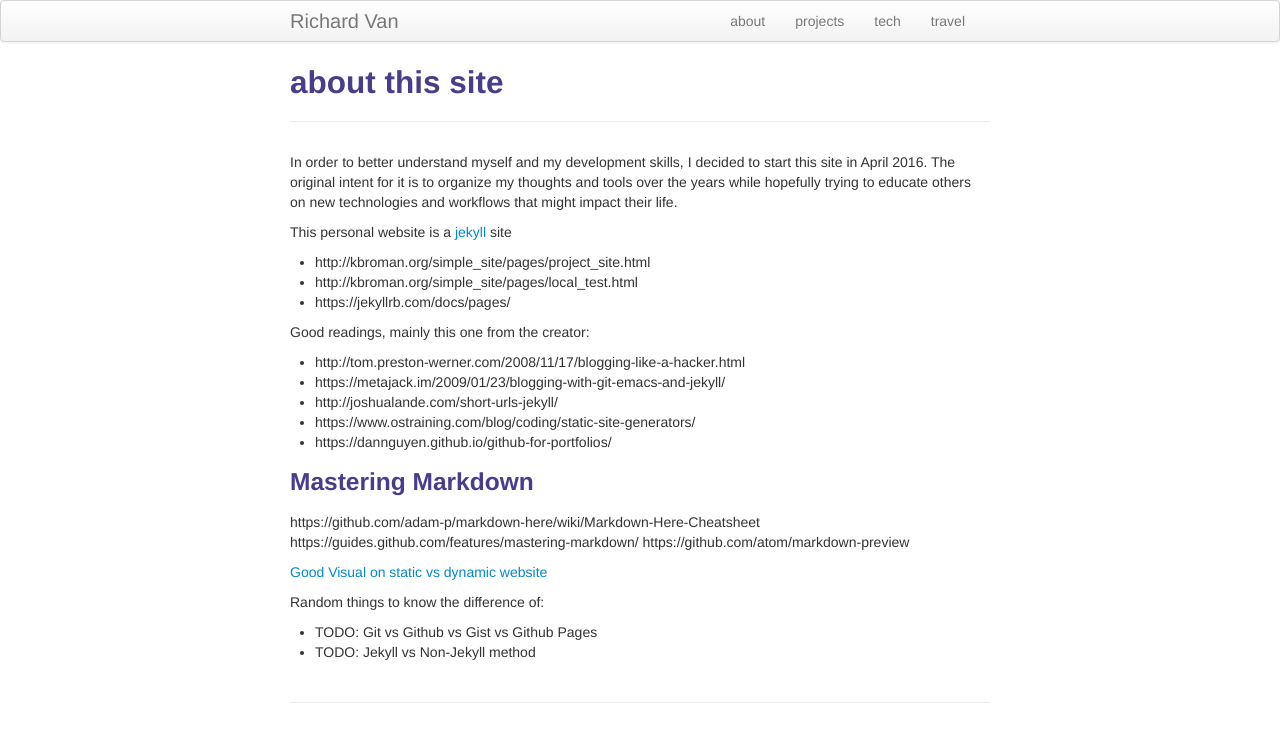
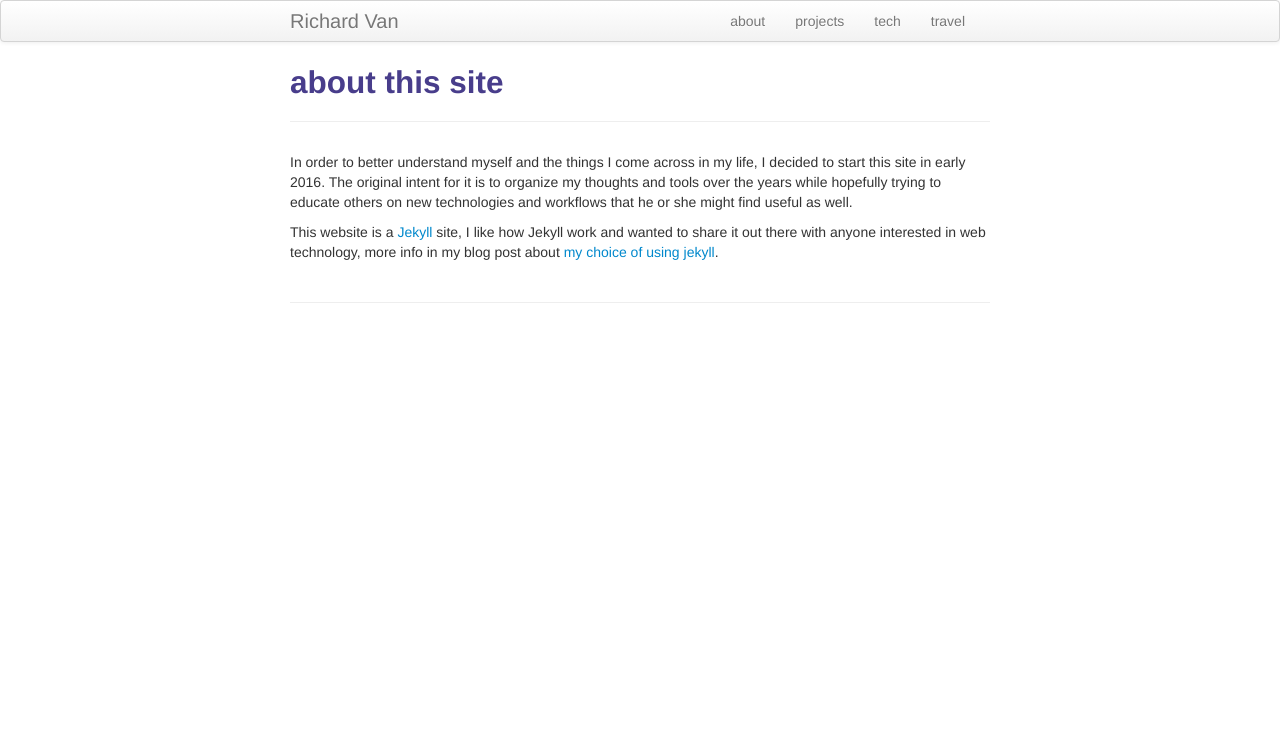
Before and after one commit to richardvan/richardvan.github.io, a Jekyll site: the page built from pages/thisSite.md, in a window 1280 px wide. Shown: the top 742 px of the page. Built offline with Jekyll 4.4.1, drawn with Linux system fonts in a browser that asks for light colours.

Commit message:
checkin from lappy, new blog post, updated about

```diff
--- a/pages/thisSite.md
+++ b/pages/thisSite.md
@@ -4,31 +4,6 @@ title: about this site
 description: Why I made this personal site
 ---
 
-In order to better understand myself and my development skills, I decided to start this site in April 2016.  The original intent for it is to organize my thoughts and tools over the years while hopefully trying to educate others on new technologies and workflows that might impact their life.
+In order to better understand myself and the things I come across in my life, I decided to start this site in early 2016.  The original intent for it is to organize my thoughts and tools over the years while hopefully trying to educate others on new technologies and workflows that he or she might find useful as well.
 
-This personal website is a [jekyll](https://jekyllrb.com) site
-
-- http://kbroman.org/simple_site/pages/project_site.html
-- http://kbroman.org/simple_site/pages/local_test.html
-- https://jekyllrb.com/docs/pages/
-
-Good readings, mainly this one from the creator:
-
-- http://tom.preston-werner.com/2008/11/17/blogging-like-a-hacker.html
-- https://metajack.im/2009/01/23/blogging-with-git-emacs-and-jekyll/
-- http://joshualande.com/short-urls-jekyll/
-- https://www.ostraining.com/blog/coding/static-site-generators/
-- https://dannguyen.github.io/github-for-portfolios/
-
-
-### Mastering Markdown
-https://github.com/adam-p/markdown-here/wiki/Markdown-Here-Cheatsheet
-https://guides.github.com/features/mastering-markdown/
-https://github.com/atom/markdown-preview
-
-[Good Visual on static vs dynamic website](http://nilclass.com/courses/what-is-a-static-website/#1)
-
-Random things to know the difference of:
-
-- TODO: Git vs Github vs Gist vs Github Pages
-- TODO: Jekyll vs Non-Jekyll method
+This website is a [Jekyll](https://jekyllrb.com) site, I like how Jekyll work and wanted to share it out there with anyone interested in web technology, more info in my blog post about [my choice of using jekyll]({% post_url 2016-04-13-why-a-jekyll-site %}).
```
Also changed, not shown: _posts/2016-04-08-lucky-is-lucky.md (+8 -4 lines), _posts/2016-04-11-my-top-ten-tips-to-better-travel.md (added, +11 -0 lines), _posts/2016-04-13-why-a-jekyll-site.md (added, +51 -0 lines), pages/about.md (+4 -2 lines), pages/private/justStartWriting.md (+12 -0 lines), pages/private/webDevelopmentLearning.md (added, +22 -0 lines), pages/travel.md (+2 -0 lines).
